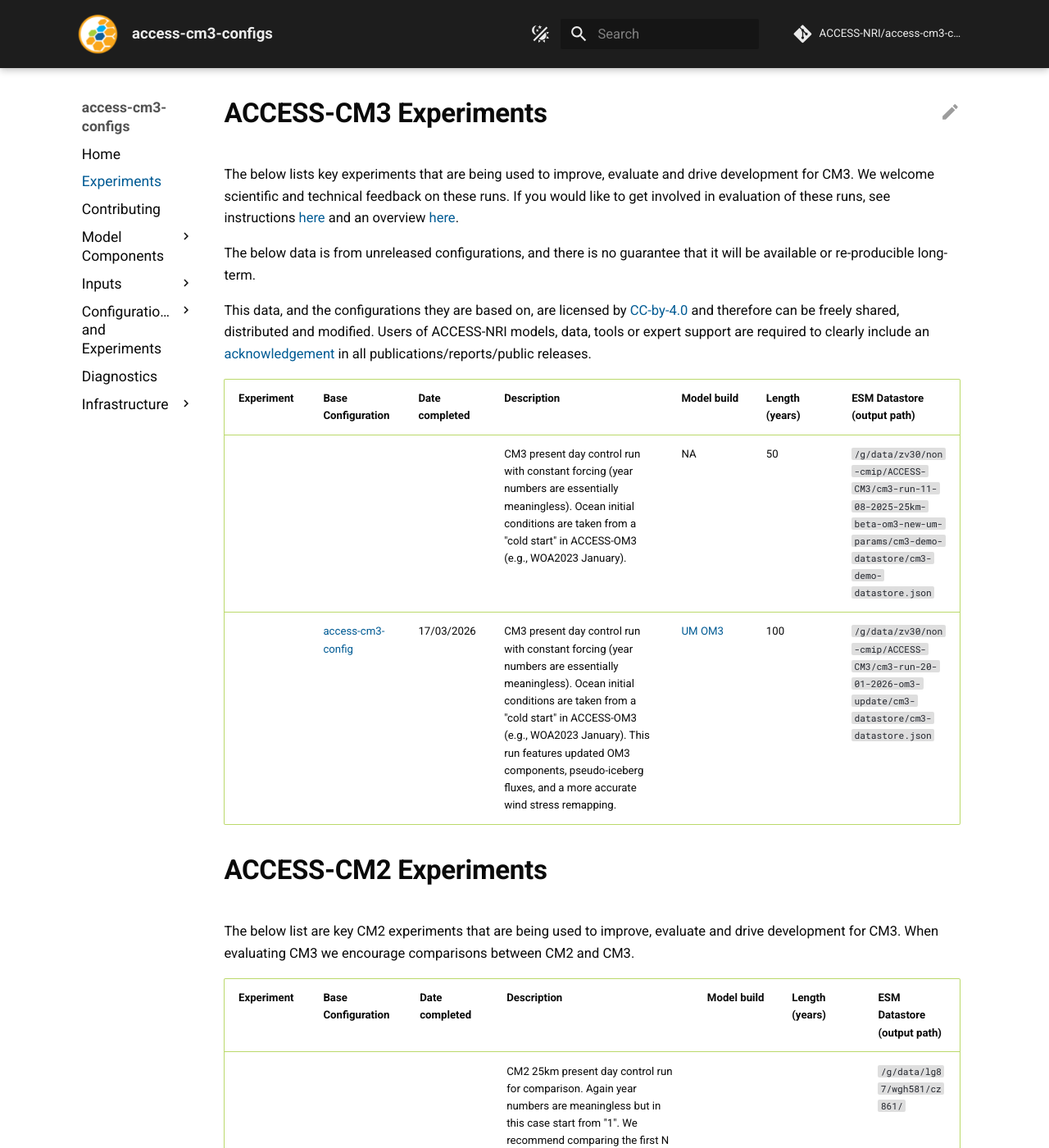
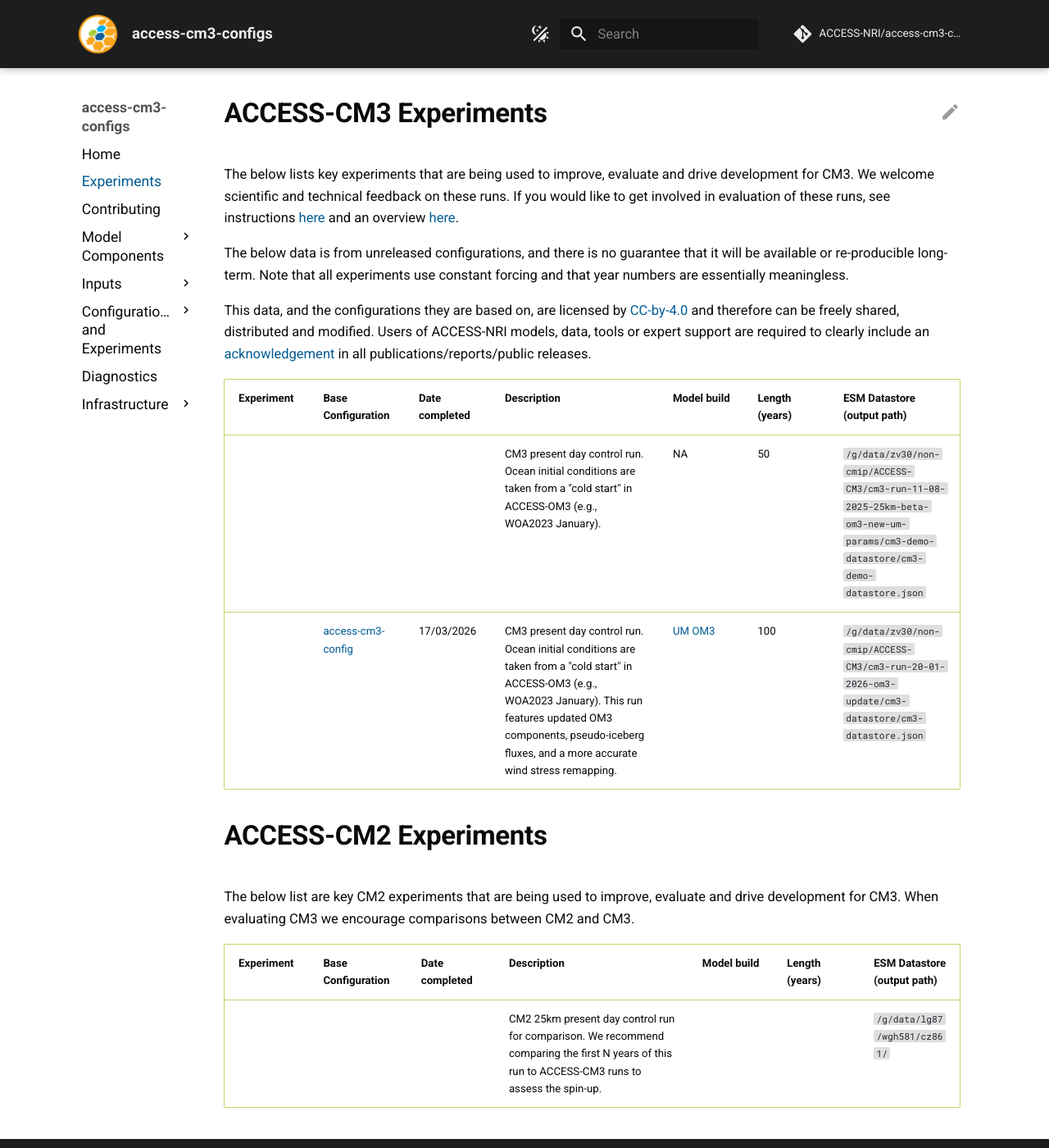
Before and after one commit to ACCESS-NRI/access-cm3-config-docs, an MkDocs documentation site: the page built from documentation/docs/pages/Experiments.md, in a window 1280 px wide and 1400 px high. Shown: the whole window at 82% size. Built offline with MkDocs 1.6.1 and Material for MkDocs 9.7.7, drawn with Linux system fonts in a browser that asks for light colours; comment, search, counter and statistics services are not loaded; some of the changed text lies outside the part shown.

Commit message:
move year "numbers are meaningless..." outside of tables

```diff
--- a/documentation/docs/pages/Experiments.md
+++ b/documentation/docs/pages/Experiments.md
@@ -16,7 +16,7 @@ so the table has more screen real estate -->
 
 The below lists key experiments that are being used to improve, evaluate and drive development for CM3. We welcome scientific and technical feedback on these runs. If you would like to get involved in evaluation of these runs, see instructions [here](https://github.com/acCESS-Community-Hub/access-cm3-paper-1/) and an overview [here](/contributing/#help-us-evaluate-and-improve-applications-of-cm).
 
-The below data is from unreleased configurations, and there is no guarantee that it will be available or re-producible long-term.
+The below data is from unreleased configurations, and there is no guarantee that it will be available or re-producible long-term. Note that all experiments use constant forcing and that year numbers are essentially meaningless.
 
 This data, and the configurations they are based on, are licensed by
 [CC-by-4.0](https://creativecommons.org/licenses/by/4.0/) and therefore can be freely shared,
@@ -24,15 +24,15 @@ distributed and modified. Users of ACCESS-NRI models, data, tools or expert supp
  to clearly include an [acknowledgement](https://www.access-nri.org.au/resources/acknowledging-us/)
   in all publications/reports/public releases.
 
-| Experiment | Base Configuration | Date completed | Description                                                                                                                                                                                                                                                                                             | Model build                                                                                                                                                                                                     | Length (years) | ESM Datastore  <br/>  (output path)                                                                                             |
-| ---------- | ------------------ |----------------|---------------------------------------------------------------------------------------------------------------------------------------------------------------------------------------------------------------------------------------------------------------------------------------------------------|-----------------------------------------------------------------------------------------------------------------------------------------------------------------------------------------------------------------|----------------|---------------------------------------------------------------------------------------------------------------------------------|
-|            |                    |                | CM3 present day control run with constant forcing (year numbers are essentially meaningless). Ocean initial conditions are taken from a "cold start" in ACCESS-OM3 (e.g., WOA2023 January).                                                                                                             | NA                                                                                                                                                                                                              | 50             | `/g/data/zv30/non-cmip/ACCESS-CM3/cm3-run-11-08-2025-25km-beta-om3-new-um-params/cm3-demo-datastore/cm3-demo-datastore.json`  |
-|            | [access-cm3-config](https://github.com/ACCESS-NRI/access-cm3-configs/tree/7c544cc2bfce97d28cf877b63620a6757a2aa273) | 17/03/2026     | CM3 present day control run with constant forcing (year numbers are essentially meaningless). Ocean initial conditions are taken from a "cold start" in ACCESS-OM3 (e.g., WOA2023 January). This run features updated OM3 components, pseudo-iceberg fluxes, and a more accurate wind stress remapping. | [UM](https://github.com/ACCESS-NRI/UM/tree/3ed9cb65e997b4453ee362f73876db2cb6b62036) [OM3](https://github.com/ACCESS-NRI/ACCESS-OM3/tree/a5b511da9573b106c3a98dc16e3b9668bfb597f1) | 100            | `/g/data/zv30/non-cmip/ACCESS-CM3/cm3-run-20-01-2026-om3-update/cm3-datastore/cm3-datastore.json` |
+| Experiment | Base Configuration | Date completed | Description                                                                                                                                                                                                                                                                                           | Model build                                                                                                                                                                                                     | Length (years) | ESM Datastore  <br/>  (output path)                                                                                             |
+| ---------- | ------------------ |----------------|-------------------------------------------------------------------------------------------------------------------------------------------------------------------------------------------------------------------------------------------------------------------------------------------------------|-----------------------------------------------------------------------------------------------------------------------------------------------------------------------------------------------------------------|----------------|---------------------------------------------------------------------------------------------------------------------------------|
+|            |                    |                | CM3 present day control run. Ocean initial conditions are taken from a "cold start" in ACCESS-OM3 (e.g., WOA2023 January).                                                                                                            | NA                                                                                                                                                                                                              | 50             | `/g/data/zv30/non-cmip/ACCESS-CM3/cm3-run-11-08-2025-25km-beta-om3-new-um-params/cm3-demo-datastore/cm3-demo-datastore.json`  |
+|            | [access-cm3-config](https://github.com/ACCESS-NRI/access-cm3-configs/tree/7c544cc2bfce97d28cf877b63620a6757a2aa273) | 17/03/2026     | CM3 present day control run. Ocean initial conditions are taken from a "cold start" in ACCESS-OM3 (e.g., WOA2023 January). This run features updated OM3 components, pseudo-iceberg fluxes, and a more accurate wind stress remapping. | [UM](https://github.com/ACCESS-NRI/UM/tree/3ed9cb65e997b4453ee362f73876db2cb6b62036) [OM3](https://github.com/ACCESS-NRI/ACCESS-OM3/tree/a5b511da9573b106c3a98dc16e3b9668bfb597f1) | 100            | `/g/data/zv30/non-cmip/ACCESS-CM3/cm3-run-20-01-2026-om3-update/cm3-datastore/cm3-datastore.json` |
 
 # ACCESS-CM2 Experiments
 
 The below list are key CM2 experiments that are being used to improve, evaluate and drive development for CM3. When evaluating CM3 we encourage comparisons between CM2 and CM3.
 
-| Experiment | Base Configuration | Date completed | Description                                                                                                                                                                                                         | Model build | Length (years) | ESM Datastore <br/> (output path) |
-| ---------- | ------------------ | -------------- | ------------------------------------------------------------------------------------------------------------------------------------------------------------------------------------------------------------------- |-------------|----------------|------------------------------|
-|            |                    |                | CM2 25km present day control run for comparison. Again year numbers are meaningless but in this case start from "1". We recommend comparing the first N years of this run to ACCESS-CM3 runs to assess the spin-up. |             |                | `/g/data/lg87/wgh581/cz861/` |
+| Experiment | Base Configuration | Date completed | Description                                                                                                                                                                                                        | Model build | Length (years) | ESM Datastore <br/> (output path) |
+| ---------- | ------------------ | -------------- | ------------------------------------------------------------------------------------------------------------------------------------------------------------------------------------------------------------------ |-------------|----------------|------------------------------|
+|            |                    |                | CM2 25km present day control run for comparison. We recommend comparing the first N years of this run to ACCESS-CM3 runs to assess the spin-up. |             |                | `/g/data/lg87/wgh581/cz861/` |
```
